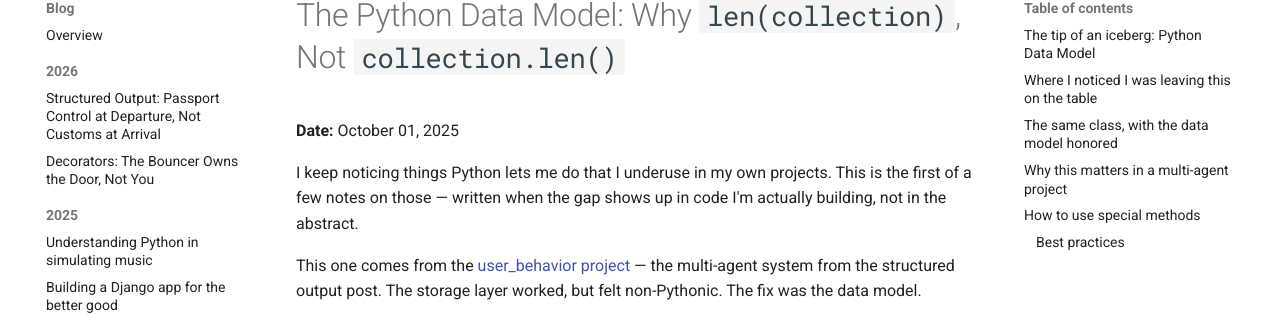
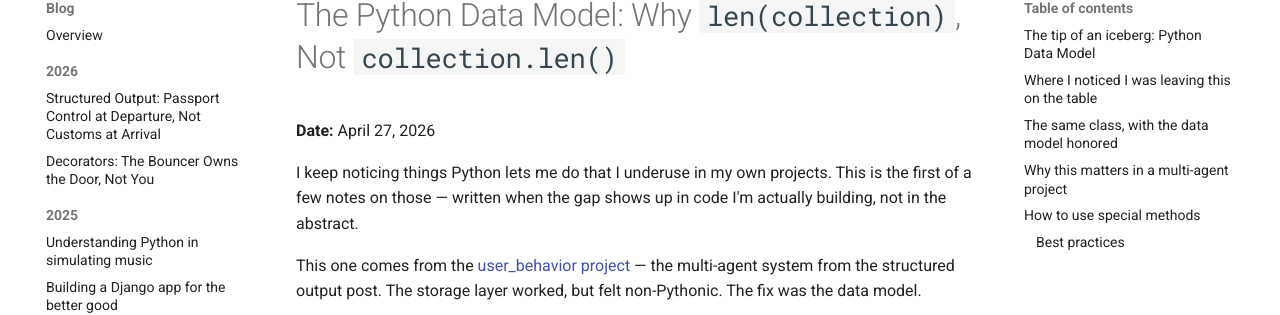
Before and after one commit to cpumarfrohberg/first_try_landed, an MkDocs documentation site: the page built from docs/blog/posts/getting-fluent-in-python.md, in a window 1280 px wide and 900 px high. Shown: the part 151-466 px from the top of the window. Built offline with MkDocs 1.6.1 and Material for MkDocs 9.7.7, drawn with Linux system fonts in a browser that asks for light colours; comment, search, counter and statistics services are not loaded.

Commit message:
move python data model to 2026 cos it references articles in that year

```diff
--- a/docs/blog/posts/getting-fluent-in-python.md
+++ b/docs/blog/posts/getting-fluent-in-python.md
@@ -1,6 +1,6 @@
 ---
 title: "The Python Data Model: Why len(collection), Not collection.len()"
-date: 2025-10-01
+date: 2026-04-27
 categories:
   - Python
 tags:
@@ -10,7 +10,7 @@ tags:
 
 # The Python Data Model: Why `len(collection)`, Not `collection.len()`
 
-**Date:** October 01, 2025
+**Date:** April 27, 2026
 
 I keep noticing things Python lets me do that I underuse in my own projects. This is the first of a few notes on those — written when the gap shows up in code I'm actually building, not in the abstract.
 
```
Also changed, not shown: docs/blog/index.md (+1 -1 lines).
